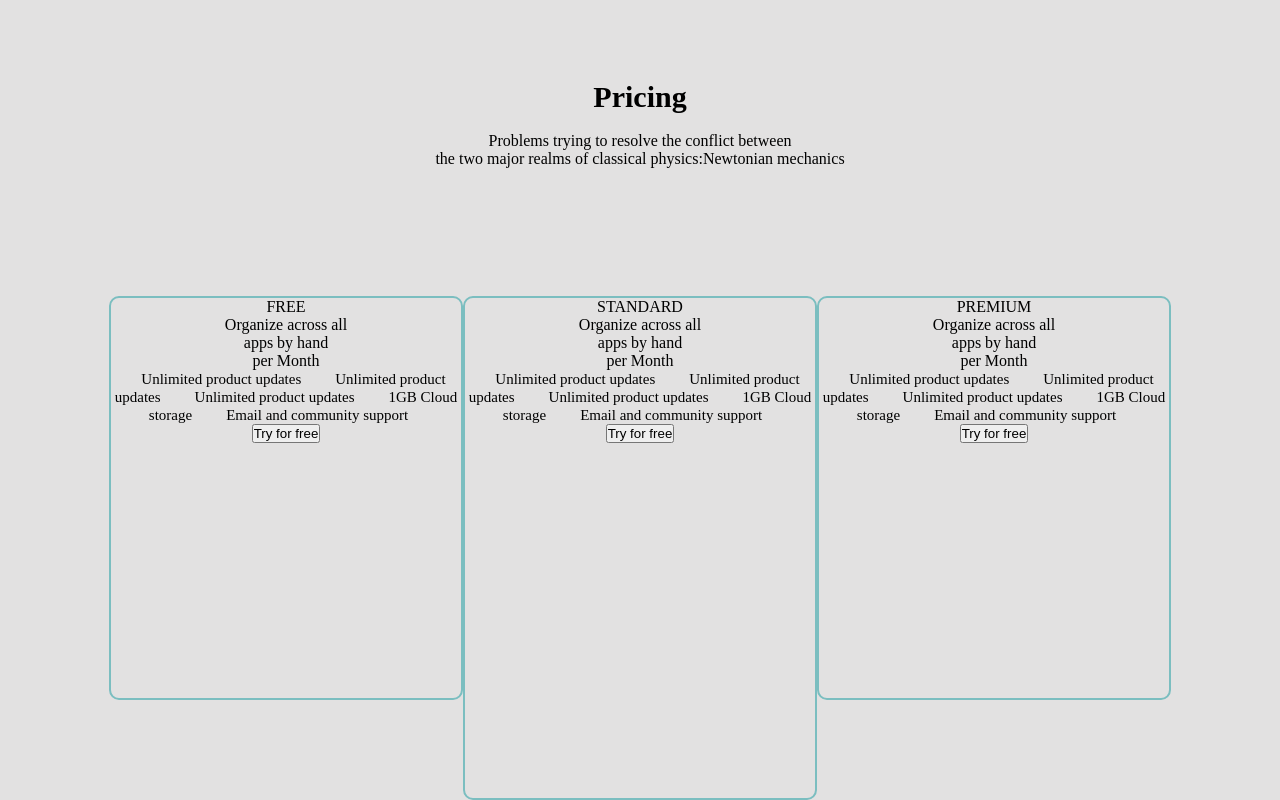
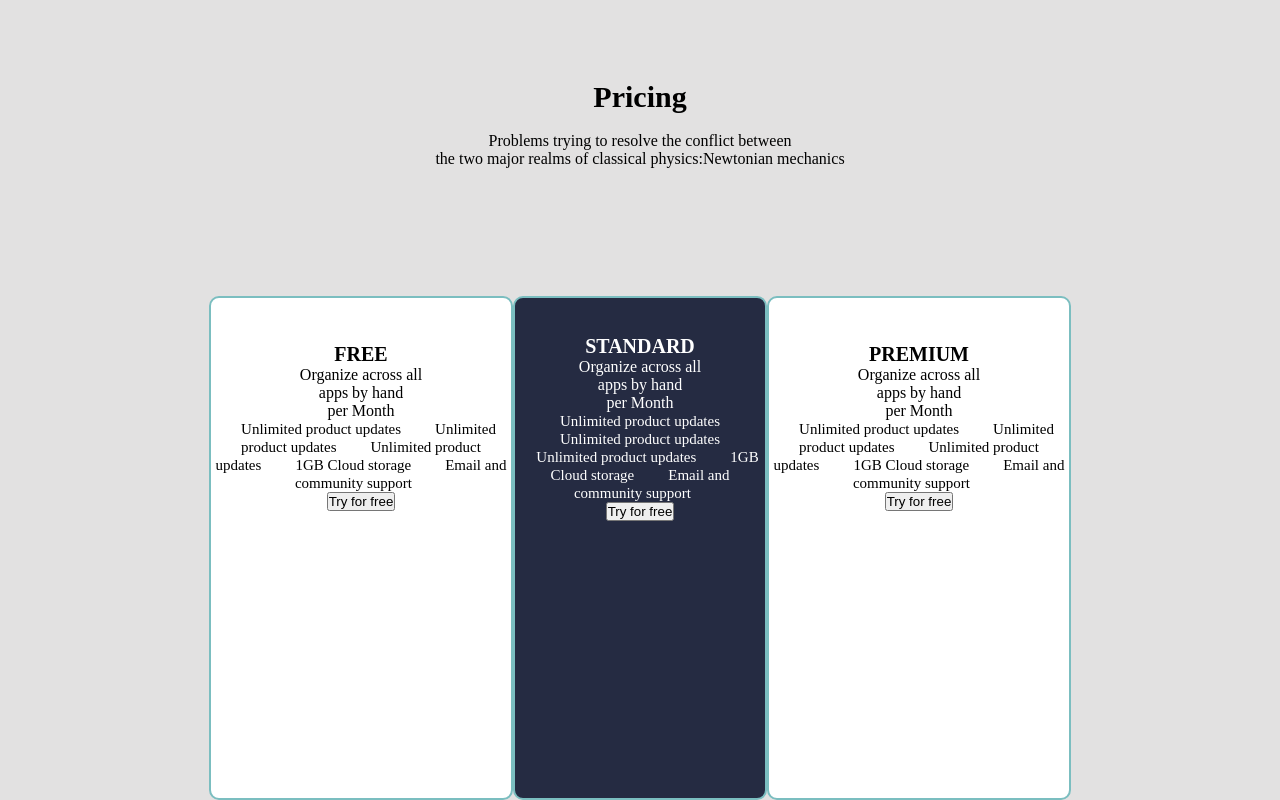
Before and after one commit to Flora-Chepchirchir8/Insurance_project, a plain HTML site: page Index.html in a window 1280 px wide. Shown: the part 2182-2982 px from the top of the page. Drawn offline with Linux system fonts and the light colour scheme.

Commit message:
styled the butttons inside the tables

```diff
--- a/Index.css
+++ b/Index.css
@@ -2,6 +2,7 @@
     padding: 0;
     margin: 0;
     position: relative;
+
 }
 .header{
     background-image: url("Images/hero-cover.3.png");
@@ -294,9 +295,9 @@ input{
         font-weight: bold;
         font-size: 30px;
       }
-      .pricing{
+      /* .pricing{
 
-        }
+        } */
         .master{
             justify-content: center;
             display: flex;
@@ -304,36 +305,75 @@ input{
         .brie{
             border: 2px solid rgb(123, 190, 192);
             text-align: center;
-            height: 400px;
-            width: 350px;
+            height: 500px;
+            width: 300px;
             border-radius: 10px;
+            background-color: white;
 
-        }
+            }
         .list{
             color: black;
+
         }
         .list >li{
 
             color: black;
 
+
         }
         .newton{
             border: 2px solid rgb(123, 190, 192);
             text-align: center;
-            width: 350px;
+            width: 250px;
             height: 500px;
             border-radius: 10px;
+            background-color: #252B42;
+            color: white
 
+        }
+        .newton .list >li{
+            color: white;
 
+        }
+
+        .claire{
+            border: 2px solid rgb(123, 190, 192);
+            text-align: center;
+            width: 300px;
+            height: 500px;
+            border-radius: 10px;
+            background-color: white;
 
 
         }
-        .claire{
-            border: 2px solid rgb(123, 190, 192);
-            text-align: center;
-            width: 350px;
-            height: 400px;
-            border-radius: 10px;
+        .free{
+            font-size: 20px;
+            padding-top: 15%;
+            font-weight: bold;
+
+        }
+
+        .starndard{
+            font-size: 20px;
+            padding-top: 15%;
+            font-weight: bold;
+        }
+        .premium{
+            font-size: 20px;
+            padding-top: 15%;
+            font-weight: bold;
+        }
+        .try{
+            color: white;
+            background-color:#23A6F0;
+            height: 43px;
+            border-radius: 6px ;
+            font-size: 15px;
+            width: 200px;
 
 
         }
+        .wewe{
+            color: rgb(104, 101, 101);
+            font-size: 20px;
+        }
```
